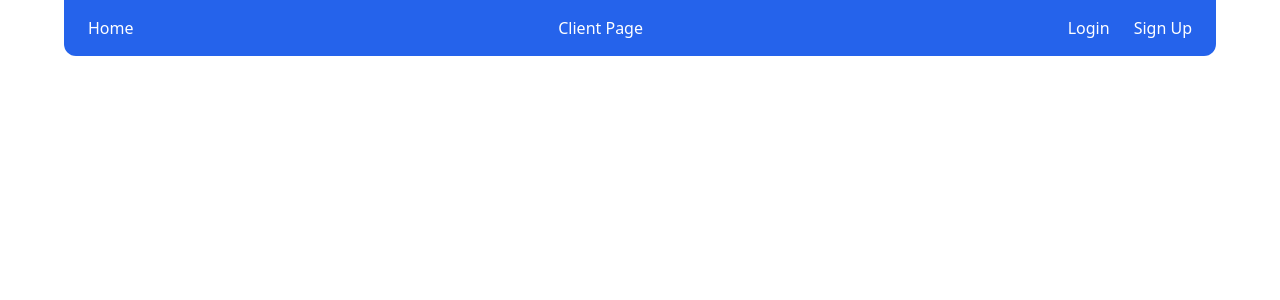
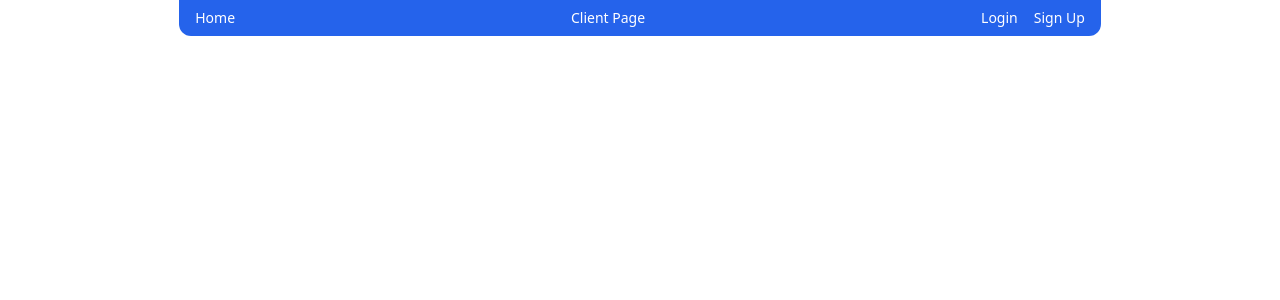
Before and after one commit to AhmedJader/ufothackathon, a Next.js app: page /client in a window 1280 px wide. Shown: the top 300 px of the page. Built offline with nearby package versions, Linux system fonts and the light colour scheme; no server answers.

Commit message:
fixed navbar component styling and shortened

```diff
--- a/app/globals.css
+++ b/app/globals.css
@@ -1,3 +1,8 @@
 @tailwind base;
 @tailwind components;
 @tailwind utilities;
+
+.navbar-container {
+    width: 80%; /* Adjust the width as needed */
+    margin: 0 auto; /* Center the navbar */
+  }
--- a/components/Navbar.tsx
+++ b/components/Navbar.tsx
@@ -4,34 +4,39 @@ import React from "react";
 
 const Navbar = ({ userId }: { userId: string | null }) => {
   return (
-    <div className="bg-blue-600 rounded-b-xl text-white justify-center">
-      <ul className="flex justify-between py-4 px-6">
+    <div className="bg-blue-600 rounded-b-xl text-white navbar-container"> {/* Added max-width */}
+      <ul className="flex justify-between py-2 px-4 text-sm items-center w-full">
+        {/* Left Section */}
         <div>
           <Link href="/">
-            <li>Home</li>
+            <li className="hover:underline">Home</li>
           </Link>
         </div>
-        <div className="flex items-center">
+
+        {/* Center Section */}
+        <div>
           <Link href="/client">
-            <li>Client Page</li>
+            <li className="hover:underline">Client Page</li>
           </Link>
         </div>
-        <div className="flex gap-6 items-center">
+
+        {/* Right Section */}
+        <div className="flex gap-4 items-center">
           {!userId ? (
             <>
               <Link href="/sign-in">
-                <li>Login</li>
+                <li className="hover:underline">Login</li>
               </Link>
               <Link href="/sign-up">
-                <li>Sign Up</li>
+                <li className="hover:underline">Sign Up</li>
               </Link>
             </>
           ) : (
             <>
               <Link href="/profile">
-                <li>Profile</li>
+                <li className="hover:underline">Profile</li>
               </Link>
-              <li className="flex items-center">
+              <li>
                 <UserButton />
               </li>
             </>
```
